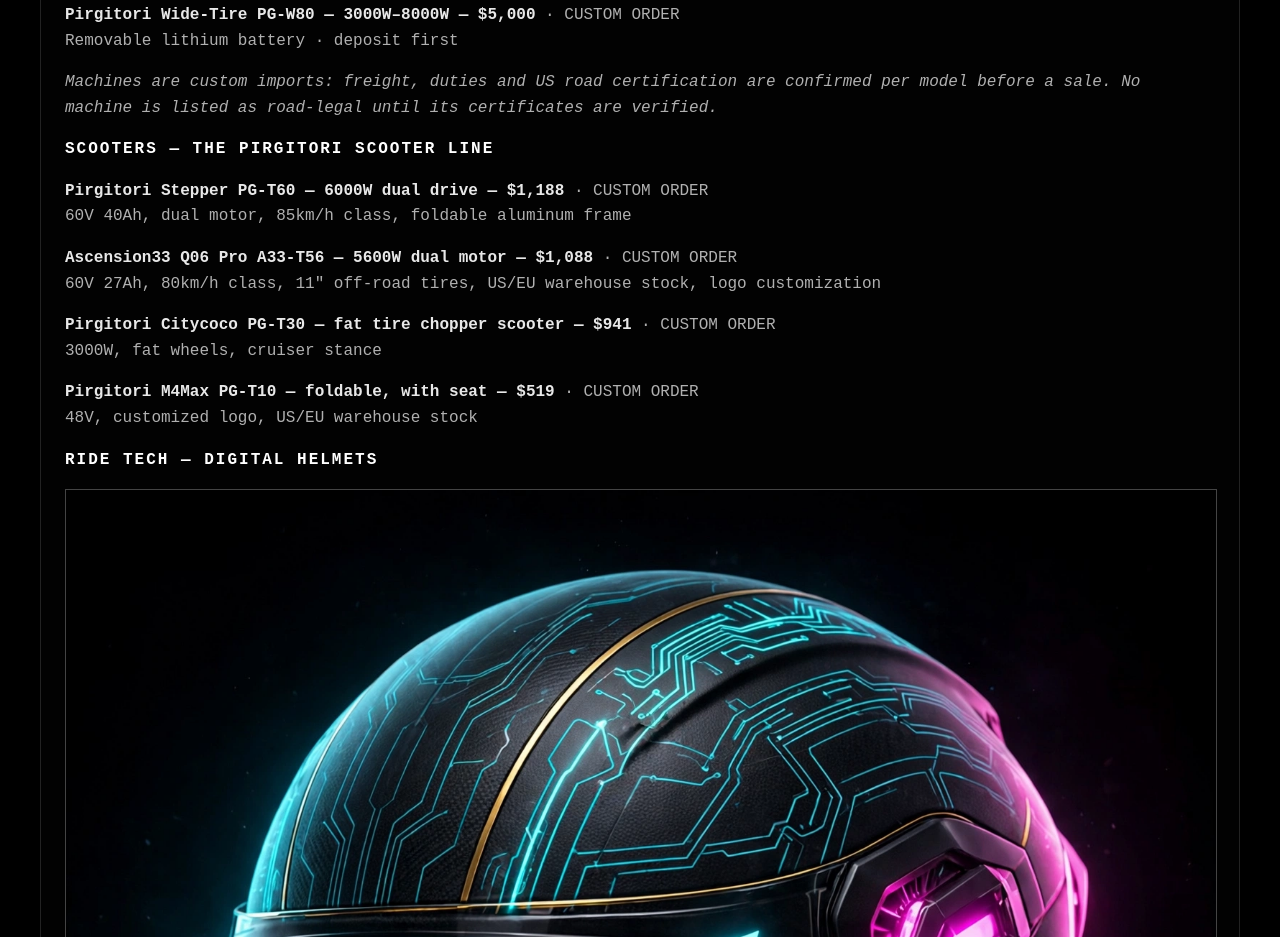
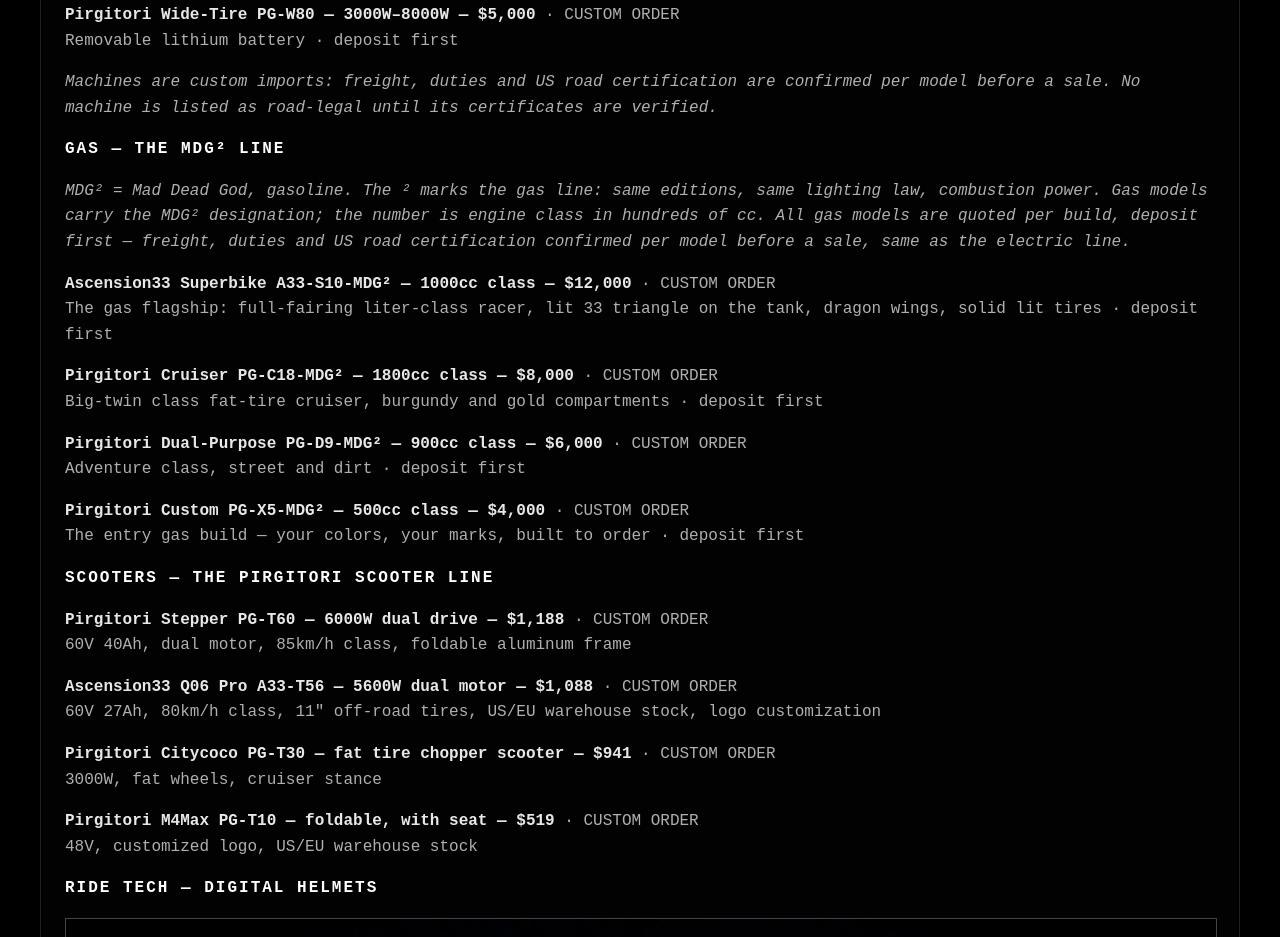
Before and after one commit to TheDevilsBlacksmith666/ascension33-site, a plain HTML site: page shop.html in a window 1280 px wide. Shown: the part 4425-5362 px from the top of the page. Drawn offline with Linux system fonts and the light colour scheme.

Commit message:
Replace shop.html — add GAS — THE MDG² LINE section

```diff
--- a/shop.html
+++ b/shop.html
@@ -93,6 +93,27 @@ Removable lithium battery &middot; deposit first</p>
 <p><em>Machines are custom imports: freight, duties and US road certification
 are confirmed per model before a sale. No machine is listed as road-legal
 until its certificates are verified.</em></p>
+
+<h3>GAS — THE MDG&sup2; LINE</h3>
+
+<p><em>MDG&sup2; = Mad Dead God, gasoline. The &sup2; marks the gas line:
+same editions, same lighting law, combustion power. Gas models carry
+the MDG&sup2; designation; the number is engine class in hundreds of cc.
+All gas models are quoted per build, deposit first — freight, duties
+and US road certification confirmed per model before a sale, same as
+the electric line.</em></p>
+
+<p><strong>Ascension33 Superbike A33-S10-MDG&sup2; — 1000cc class — $12,000</strong> &middot; CUSTOM ORDER<br>
+The gas flagship: full-fairing liter-class racer, lit 33 triangle on the tank, dragon wings, solid lit tires &middot; deposit first</p>
+
+<p><strong>Pirgitori Cruiser PG-C18-MDG&sup2; — 1800cc class — $8,000</strong> &middot; CUSTOM ORDER<br>
+Big-twin class fat-tire cruiser, burgundy and gold compartments &middot; deposit first</p>
+
+<p><strong>Pirgitori Dual-Purpose PG-D9-MDG&sup2; — 900cc class — $6,000</strong> &middot; CUSTOM ORDER<br>
+Adventure class, street and dirt &middot; deposit first</p>
+
+<p><strong>Pirgitori Custom PG-X5-MDG&sup2; — 500cc class — $4,000</strong> &middot; CUSTOM ORDER<br>
+The entry gas build — your colors, your marks, built to order &middot; deposit first</p>
 
 <h3>SCOOTERS — THE PIRGITORI SCOOTER LINE</h3>
 
```
